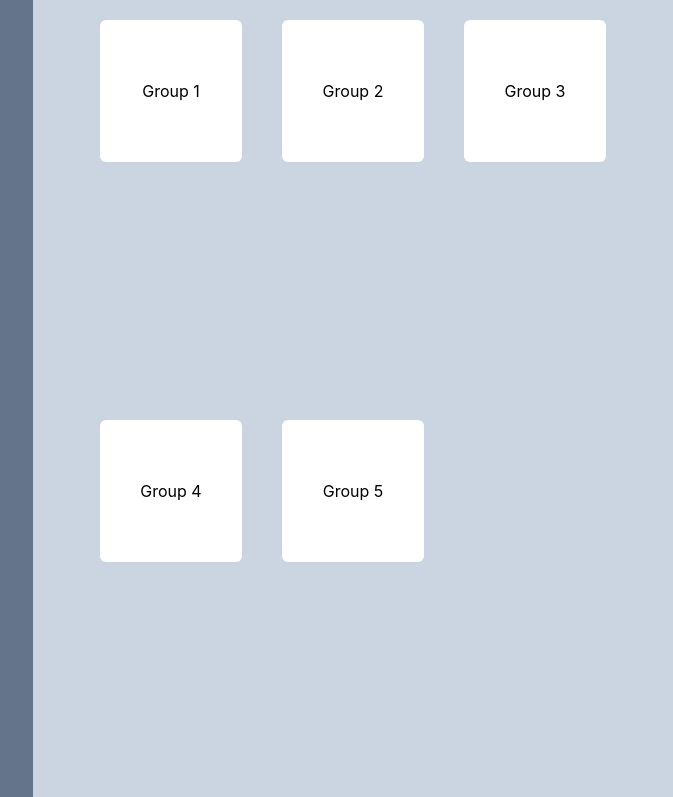
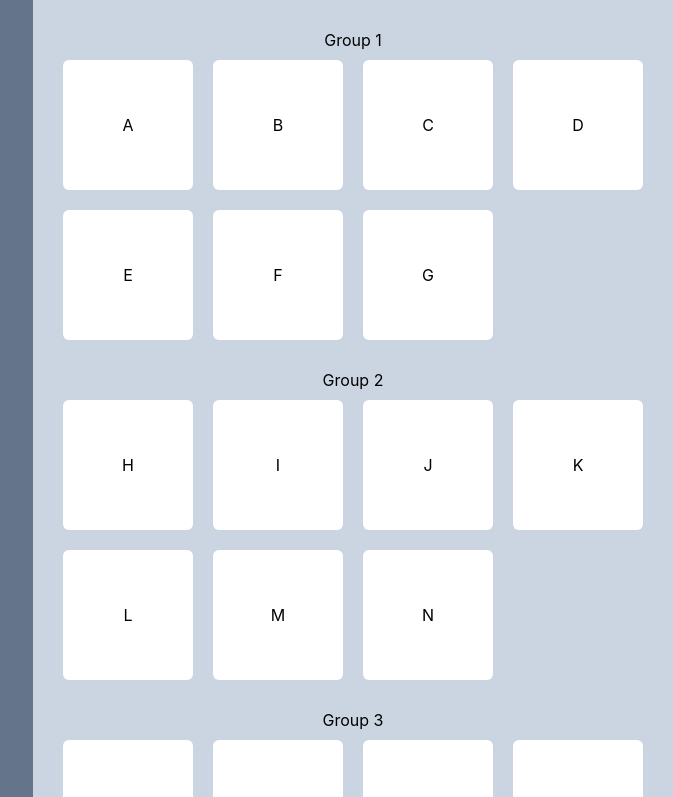
Before and after one commit to sevleo/YoGato-frontend, a React (Vite) app: page /builder in a window 1280 px wide. Shown: the top 797 px of the page, without its empty margins (607-1280 px from the left). Built offline with nearby package versions, Linux system fonts and the light colour scheme.

Commit message:
Add groups to object model

```diff
--- a/src/components/buildingBlocks/AspectGroup.tsx
+++ b/src/components/buildingBlocks/AspectGroup.tsx
@@ -3,10 +3,20 @@ interface AspectGroupProps {
   aspects: { name: string }[];
 }
 
-function AspectGroup({ groupName }: AspectGroupProps) {
+function AspectGroup({ groupName, aspects }: AspectGroupProps) {
   return (
-    <div className=" flex aspect-square cursor-pointer items-center justify-center rounded-md bg-white text-black ">
-      {groupName}
+    <div className=" flex flex-col justify-center text-black">
+      <p className="mb-2 mt-2">{groupName}</p>
+      <div className="grid-cols-aspects grid justify-center gap-5">
+        {aspects.map((aspect) => (
+          <div
+            key={aspect.name}
+            className="flex aspect-square cursor-pointer items-center justify-center rounded-md bg-white"
+          >
+            {aspect.name}
+          </div>
+        ))}
+      </div>
     </div>
   );
 }
--- a/src/components/pages/Builder.tsx
+++ b/src/components/pages/Builder.tsx
@@ -77,7 +77,7 @@ function Builder() {
     <>
       <div className="builder ml-auto mr-auto flex h-full w-full max-w-screen-2xl">
         <div className="canvas w-1/2 bg-slate-500"></div>
-        <div className=" blocks grid-cols-aspects grid w-1/2 justify-center gap-10 bg-slate-300 p-5">
+        <div className="flex w-1/2 flex-col justify-start gap-5 bg-slate-300 p-5">
           {aspectGroups.map((aspectGroup) => (
             <AspectGroup
               key={aspectGroup.groupName}
--- a/src/output.css
+++ b/src/output.css
@@ -552,6 +552,18 @@ video {
   margin-right: auto;
 }
 
+.mb-1 {
+  margin-bottom: 0.25rem;
+}
+
+.mb-2 {
+  margin-bottom: 0.5rem;
+}
+
+.mt-2 {
+  margin-top: 0.5rem;
+}
+
 .flex {
   display: flex;
 }
@@ -585,31 +597,27 @@ video {
 }
 
 .grid-cols-aspects {
-  grid-template-columns: repeat(auto-fill, minmax(100px, calc(25% - 0.5rem)));
+  grid-template-columns: repeat(auto-fill, minmax(100px, calc(25% - 1.25rem)));
+}
+
+.flex-col {
+  flex-direction: column;
 }
 
 .items-center {
   align-items: center;
 }
 
+.justify-start {
+  justify-content: flex-start;
+}
+
 .justify-center {
   justify-content: center;
 }
 
-.gap-2 {
-  gap: 0.5rem;
-}
-
-.gap-6 {
-  gap: 1.5rem;
-}
-
-.gap-8 {
-  gap: 2rem;
-}
-
-.gap-10 {
-  gap: 2.5rem;
+.gap-5 {
+  gap: 1.25rem;
 }
 
 .rounded-md {
--- a/tailwind.config.js
+++ b/tailwind.config.js
@@ -4,7 +4,7 @@ export default {
   theme: {
     extend: {
       gridTemplateColumns: {
-        aspects: "repeat(auto-fill, minmax(100px, calc(25% - 0.5rem)))",
+        aspects: "repeat(auto-fill, minmax(100px, calc(25% - 1.25rem)))",
       },
     },
   },
```
